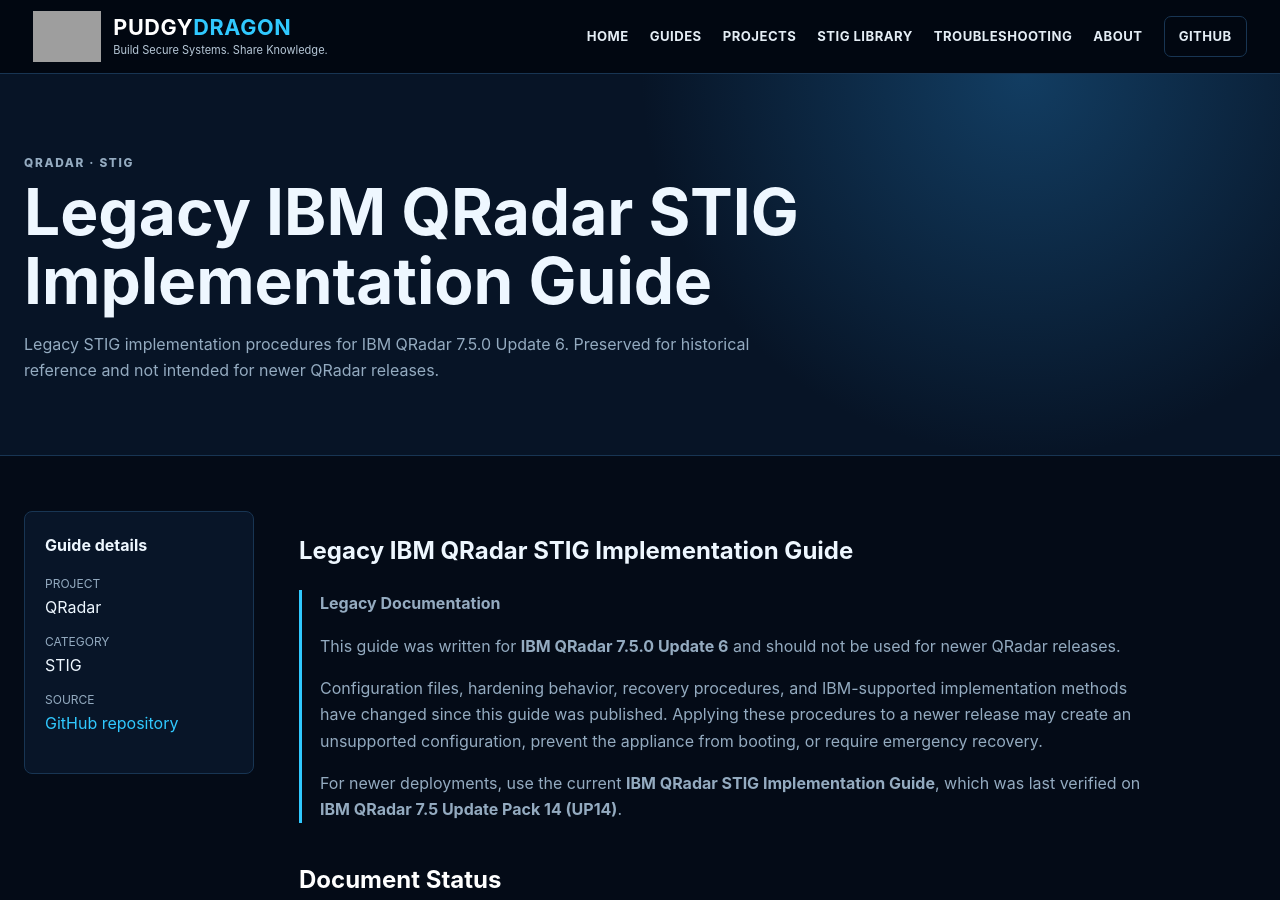
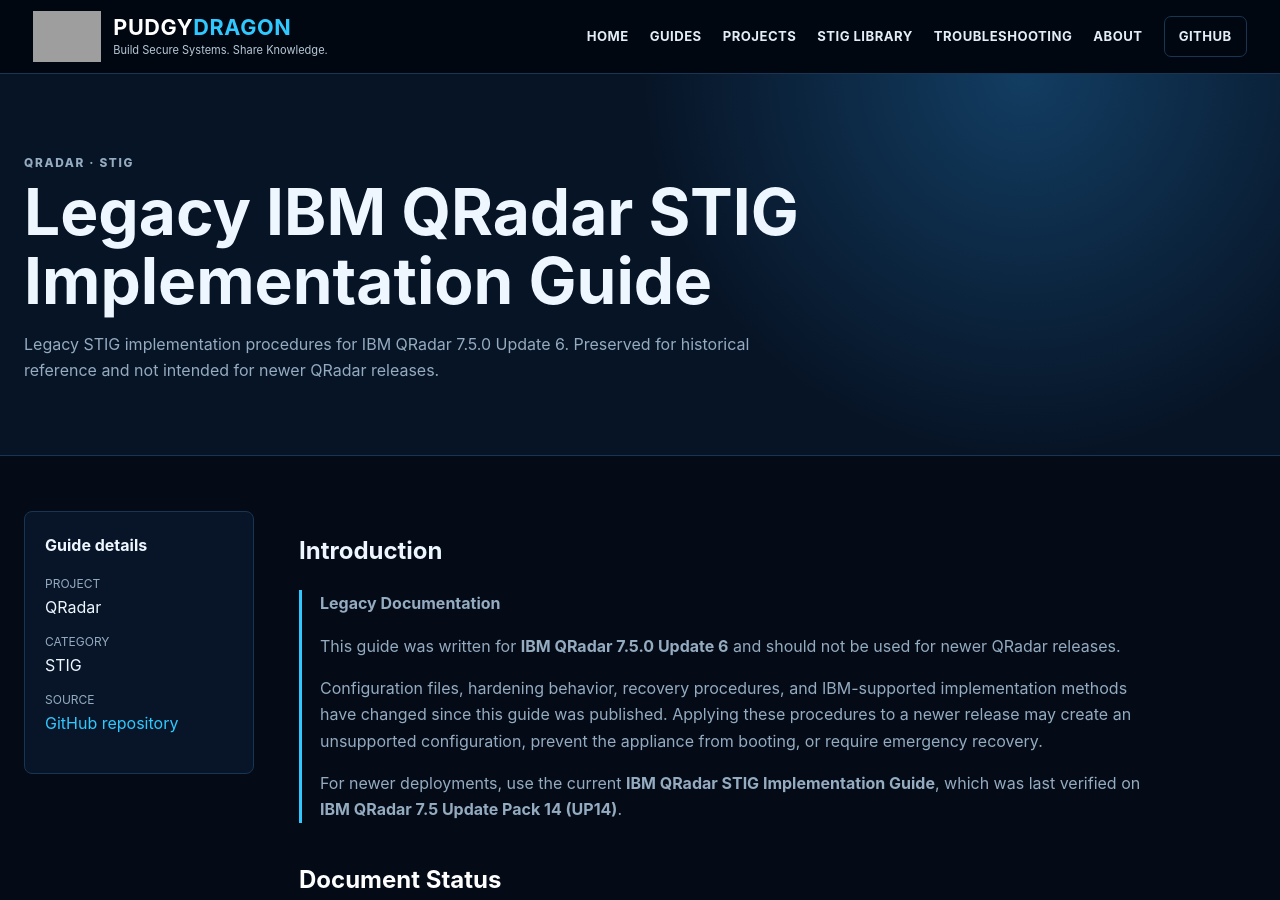
Before and after one commit to PudgyDragon/pudgydragon.github.io, a Jekyll site: the page built from _guides/qradar-guides-stig.md, in a window 1280 px wide and 900 px high. Built offline with Jekyll 4.4.1, drawn with Linux system fonts in a browser that asks for light colours; grey boxes are pictures that could not be loaded.

Commit message:
Update qradar-guides-stig.md

```diff
--- a/_guides/qradar-guides-stig.md
+++ b/_guides/qradar-guides-stig.md
@@ -6,7 +6,7 @@
 source_url: "https://github.com/PudgyDragon/QRadar/blob/main/Guides/STIG.md"
 ---
 
-# Legacy IBM QRadar STIG Implementation Guide
+# Introduction
 
 > **Legacy Documentation**
 >
```
